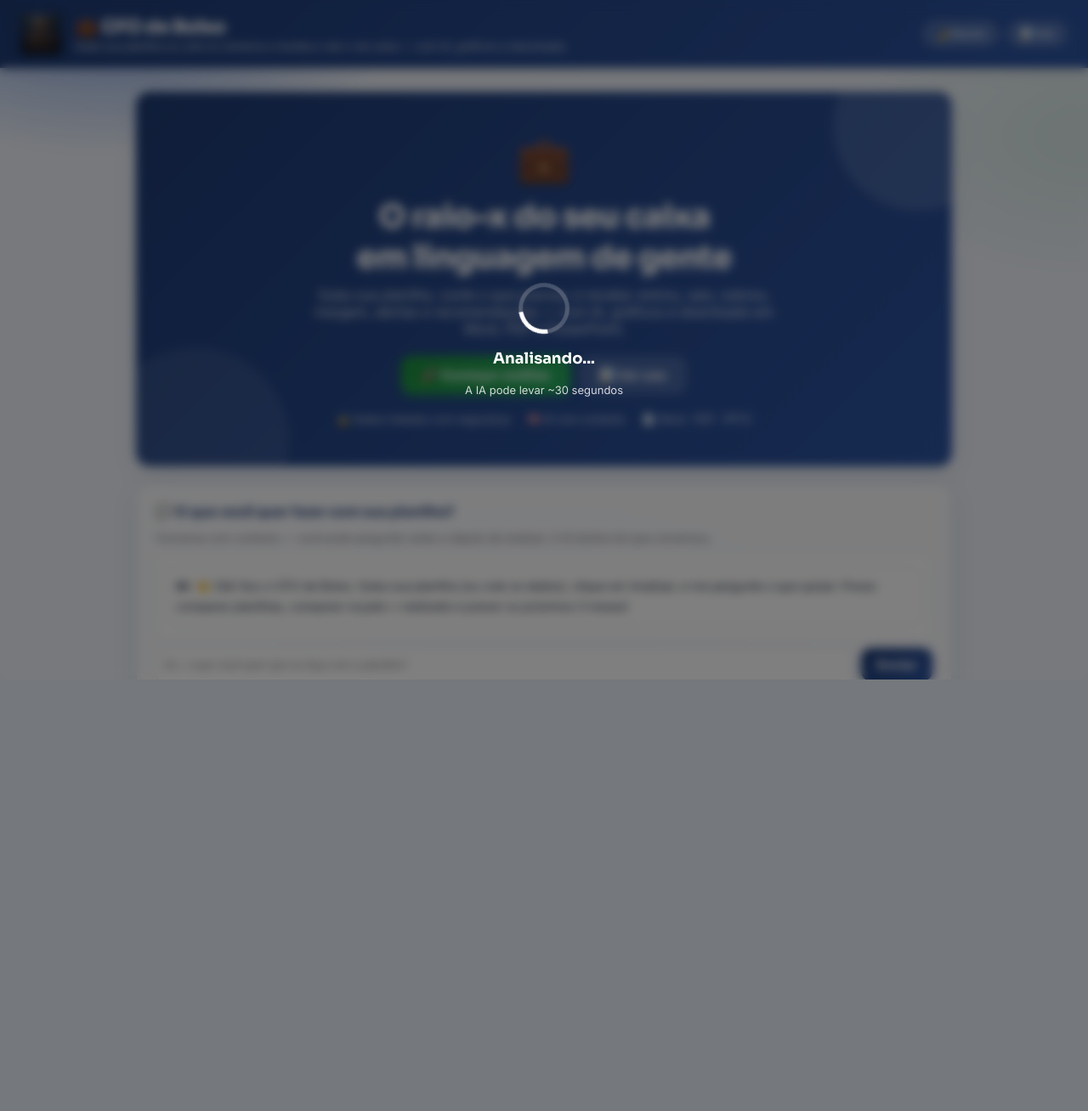
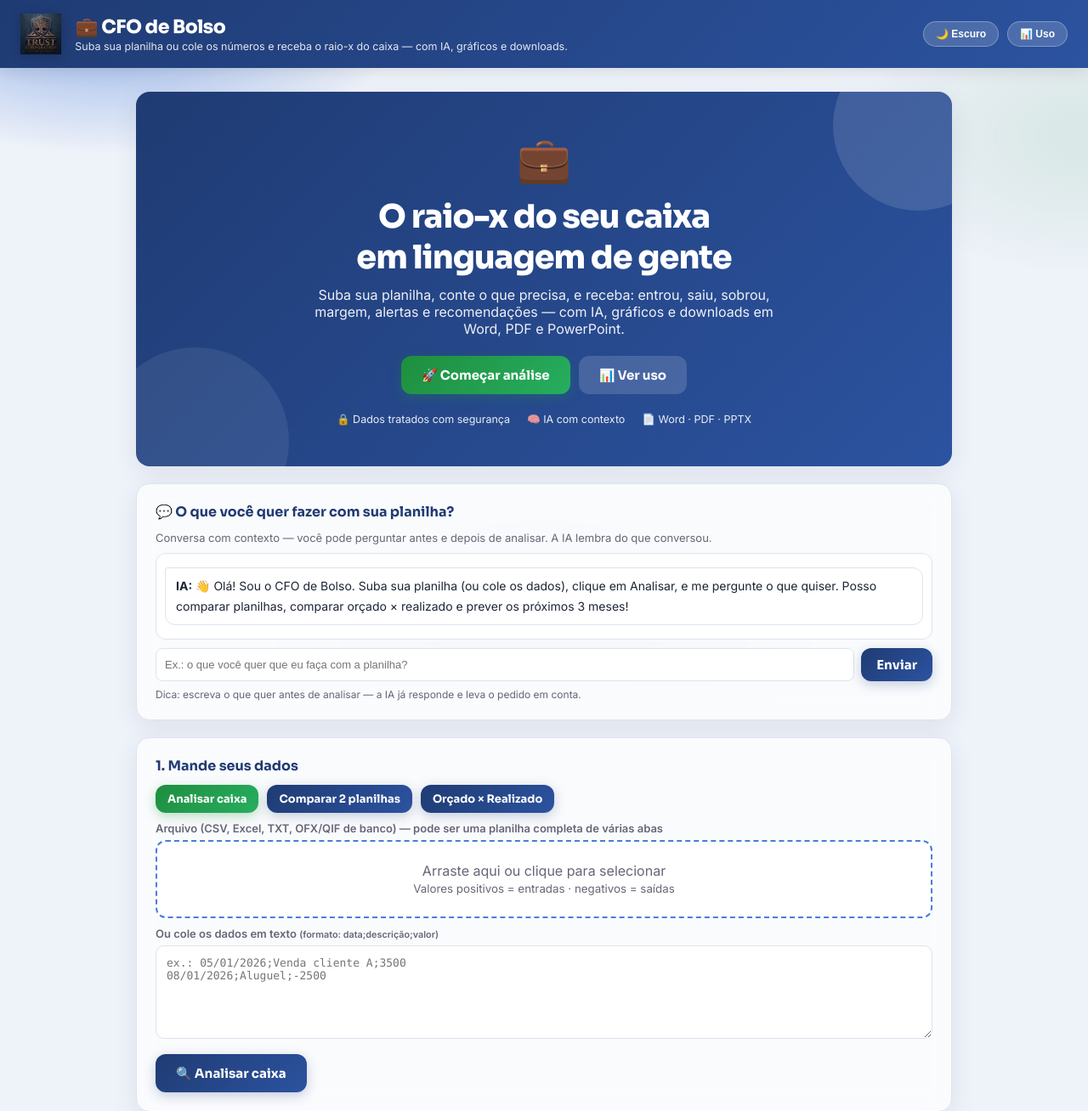
Before and after one commit to Trustcorporation88/finance, a Flask app: page / in a window 1280 px wide. Shown: the top 1308 px of the page at 85% size. Before the commit the page ends 800 px from the top, so only its background shows below. Run offline with Flask 3, Linux system fonts and the light colour scheme.

Commit message:
Corrige bug critico: overlay de loading ficava sempre visivel (display:flex inline sobrescrevia .hidden) - site nao carregava

```diff
--- a/templates/index.html
+++ b/templates/index.html
@@ -267,12 +267,15 @@
 </main>
 
 <!-- tela de carregamento -->
-<div id="overlay" class="hidden" style="position:fixed; inset:0; background:rgba(0,0,0,.5); backdrop-filter:blur(6px); z-index:999; display:flex; flex-direction:column; align-items:center; justify-content:center; gap:18px;">
+<div id="overlay" class="hidden" style="position:fixed; inset:0; background:rgba(0,0,0,.5); backdrop-filter:blur(6px); z-index:999; flex-direction:column; align-items:center; justify-content:center; gap:18px;">
   <div style="width:60px; height:60px; border-radius:50%; border:5px solid rgba(255,255,255,.2); border-top-color:#fff; animation:spin 1s linear infinite;"></div>
   <div style="color:#fff; font-family:'Sora',sans-serif; font-weight:700; font-size:18px; text-align:center;" id="overlayMsg">Analisando...</div>
   <div style="color:rgba(255,255,255,.8); font-size:13px;">A IA pode levar ~30 segundos</div>
 </div>
-<style>@keyframes spin { to { transform: rotate(360deg); } }</style>
+<style>
+  #overlay:not(.hidden) { display: flex; }
+  @keyframes spin { to { transform: rotate(360deg); } }
+</style>
 
 <script>
 const drop = document.getElementById('drop');
```
